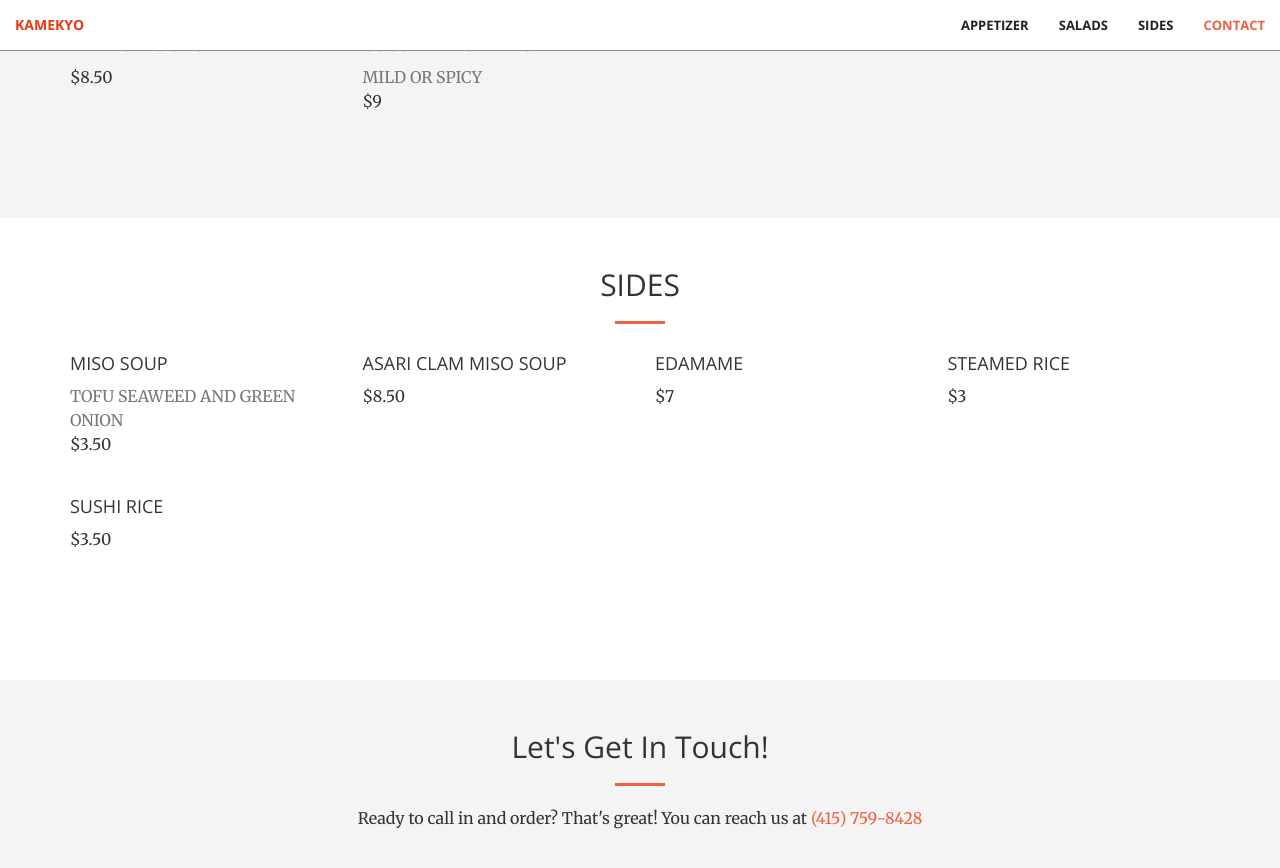
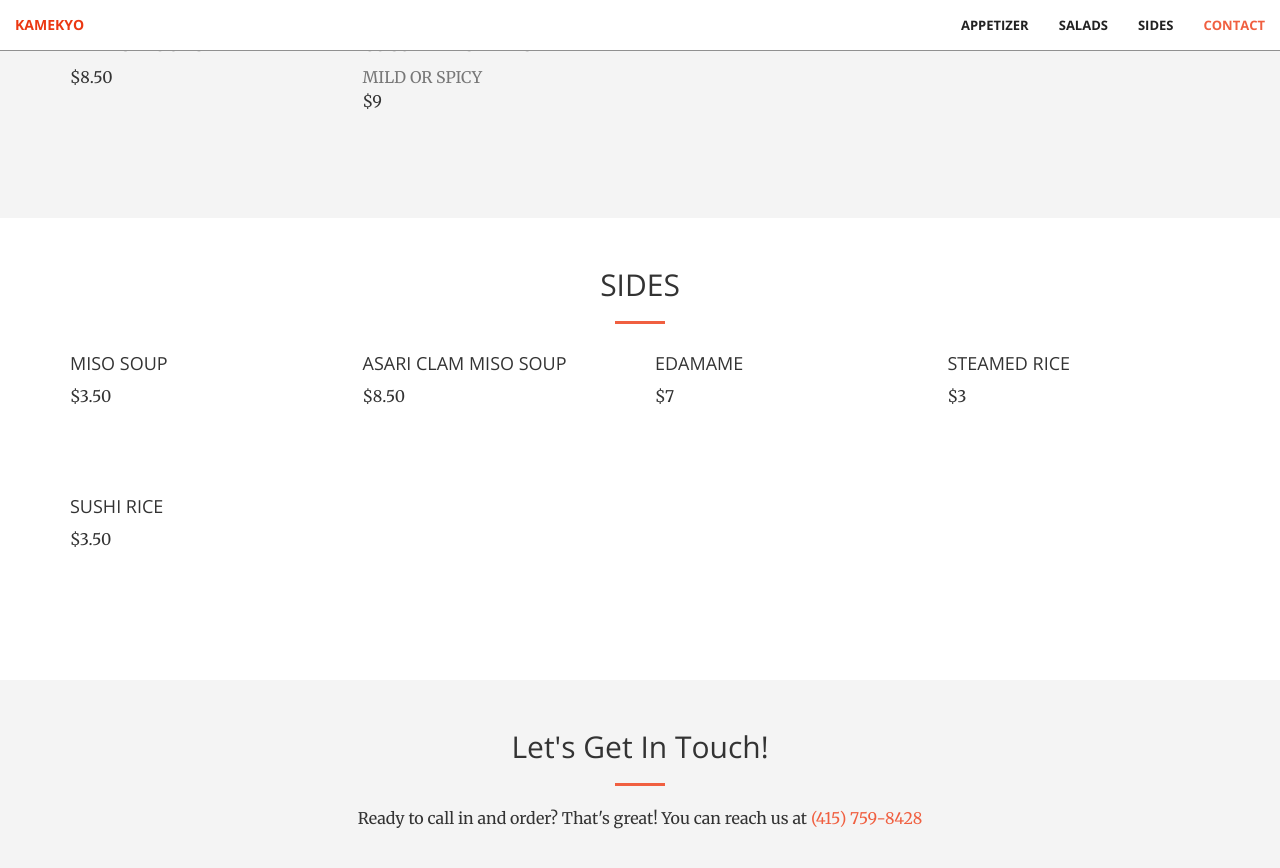
Before and after one commit to CyrusLiang/kamekyo, a Jekyll site: the page built from index.html, in a window 1280 px wide and 900 px high, scrolled down 2035 px. Shown: the top 868 px of the window. Built offline with Jekyll 4.4.1, drawn with Linux system fonts in a browser that asks for light colours.

Commit message:
Update sides.html

```diff
--- a/_includes/sides.html
+++ b/_includes/sides.html
@@ -12,7 +12,6 @@
             <div class="col-lg-3 col-sm-6">
                 <div class="food-box">
                     <h4>Miso Soup</h4>
-                    <p class="text-muted">Tofu Seaweed and Green Onion</p>
                     <p id="miso"></p>
                 </div>
             </div>
```
